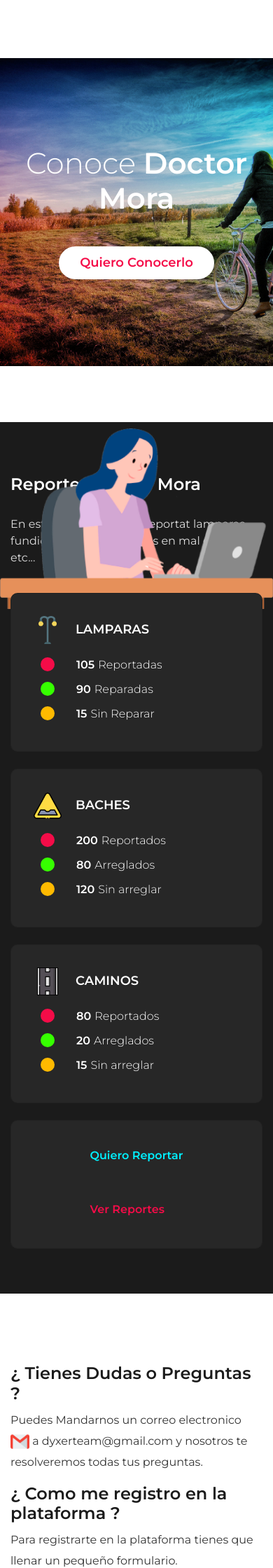
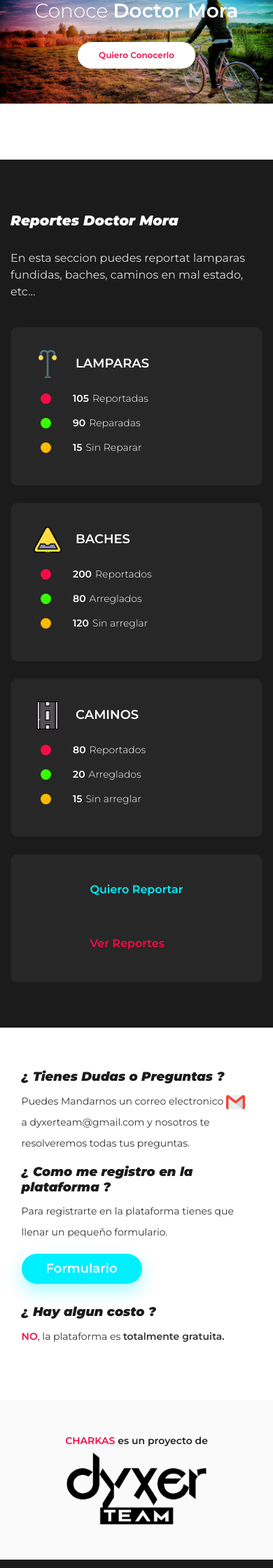
Before and after one commit to cesarpgasuz/charkas, a PHP site: page / in a window 390 px wide. Shown: the part 2680-4920 px from the top of the page at 70% size. Run offline with PHP 8.4, Linux system fonts and the light colour scheme.

Commit message:
version 0.0.2
se termino el landingpage, se comenzara con el siguiente paso.

```diff
--- a/css/styles.css
+++ b/css/styles.css
@@ -316,7 +316,7 @@
 
 .conoce{
 	min-height: 440px;
-	background: url(../img/conoce.jpg) center center no-repeat;
+	background: url(../img/gbi.jpg) center center no-repeat;
 	background-size: cover;
 	text-align: center;
 	display: flex;
@@ -434,8 +434,8 @@
 	align-items: center;
 }
 .reportes .information-r .card ul li span{
-	height: 20px;
-	width: 20px;
+	height: 15px;
+	width: 15px;
 	display: inline-block;
 	-moz-border-radius:10px;
 	-webkit-border-radius:10px;
@@ -501,8 +501,9 @@
 }
 .dudas h5{
 	font-size: 24px;
-	font-weight: 600;
+	font-weight: 900;
 	color: var(--nf);
+	font-style: italic;
 }
 .dudas p{
 	font-size: 16px;
@@ -556,7 +557,7 @@
 
 /* --------- seccion dyxer ------------*/
 .dyxer{
-	min-height: 400px;
+	height: auto;
 	width: 100%;
 	padding: 100px 0;
 	background: #fafafa;
@@ -687,7 +688,10 @@
 	.information-dest .c1 h3 {
 		margin-bottom: 0;
 	}
-	/*-------------------------------------------------------poner aqui--------------------*/
+
+	.information-dest {
+		padding-top: 60px;
+	}
 
 	.information-dest .servicios{
 		padding-left: 2.5%;
@@ -721,9 +725,53 @@
 	}
 
 
+	/*---- seccion conoce -----------*/
 
-	.information-dest .relle{
-		display: block;
+	.conoce{
+		min-height: 300px;
+		margin-top: 0;
+	}
+
+	.conoce h3 {
+		font-size: 36px;
+	}
+
+	/*----- seccion reportes ---*/
+	.reportes .image{
+		display: none;
+	}
+
+
+	/*---- seccion dudas ---*/
+	.dudas {
+		padding: 80px 0;
+	}
+	.dudas .people{
+		text-align: center;
+		display: flex;
+		justify-content: center;
+	}
+	.dudas .people img{
+		width: 400px;
+		margin-top: 5%;
+	}
+
+	/* --- seccion dyxer ----*/
+
+	.dyxer{
+		padding: 50px 0;
+	}
+	.dyxer h6{
+		font-size: 14px;
+		font-weight: 600;
+	}
+	.dyxer img{
+		width: 200px;
+	}
+
+	/*--- seccion pie ---*/
+	.pie h6 {
+		font-size: 14px;
 	}
 
 
@@ -802,6 +850,9 @@
 
 	/* ---- seccion informacion destacada */
 
+	.information-dest {
+		padding-top: 30px;
+	}
 
 	.information-dest img{
 		width: 50px;
@@ -834,6 +885,40 @@
 	.tarjetas-r h2 img, .eventos h2 img, .information-dest h2 img, .reportes h2 img{
 		display: none;
 	}
+	.tarjetas-r h2, .eventos h2, .information-dest h2, .reportes h2{
+		font-weight: 900;
+		font-style: italic;
+	}
+
+
+	/* ----- seccion conoce ---------*/
+	.conoce{
+		min-height: 200px;
+		margin-top: 0;
+	}
+
+	.conoce h3 {
+		font-size: 28px;
+	}
+
+
+	.conoce a {
+		margin-top: 20px;
+		font-size: 12px;
+	}
+
+
+	/*---- seccion reportes -----*/
+	.reportes .information-r .card ul li {
+		font-size: 14px;
+
+	}
+	/*--- dudas ----*/
+
+	.dudas .people img{
+		display: none;
+	}
+
 
 
 }
@@ -903,7 +988,7 @@
 	}
 
 	.information-dest .c2, .information-dest .c3{
-		width: 45%;
+		width: 48%;
 	}
 
 	.information-dest .c2 {
@@ -919,6 +1004,29 @@
 
 		padding-top: 20px;
 	}
+
+	/* ----- estilos para los titulos de tarjetas rapidas eventos informacion destacada y reportes ---*/
+	.tarjetas-r h2, .eventos h2, .information-dest h2, .reportes h2{
+		font-size: 20px;
+	}
+
+	/*  --- seccion dudas ---*/
+	/*---- seccion dudas ---*/
+	.dudas {
+		padding: 60px 4%;
+	}
+	.dudas h5 {
+		font-size: 18px;
+	}
+	.dudas p {
+		font-size: 14px;
+	}
+
+	/* --- seccion pie ----*/
+	.pie h6 {
+		font-size: 12px;
+	}
+
 
 }
 
@@ -1007,6 +1115,7 @@
 }
 
 @media screen and (max-width: 384px){
+
 	/* ---- seccion enventos ---*/
 	.eventos .eventos-card{
 		height: 180px;
@@ -1014,7 +1123,14 @@
 	}
 	.eventos .eventos-card .infor-eve h4{
 		font-size: 16px;
+	}
 
+	/*---- seccion conoce ---*/
+	.conoce h3 {
+		font-size: 24px;
+	}
+	.conoce a {
+		margin-top: 10px;
 	}
 
 
@@ -1050,6 +1166,19 @@
 		font-size: 12px;
 	}
 
+
+	/*---- informacion destacada ----*/
+	.information-dest img {
+		width: 35px;
+	}
+
+}
+
+@media screen and (max-width: 329px){
+	.pie h6 {
+		font-size: 11px;
+	}
+
 }
 
 @media screen and (max-width: 304px){
--- a/index.html
+++ b/index.html
@@ -104,10 +104,11 @@
 			<li data-target="#carouselExampleIndicators" data-slide-to="0" class="active"></li>
 			<li data-target="#carouselExampleIndicators" data-slide-to="1"></li>
 			<li data-target="#carouselExampleIndicators" data-slide-to="2"></li>
+			<li data-target="#carouselExampleIndicators" data-slide-to="3"></li>
 		  </ol>
 		  <div class="carousel-inner">
 			<div class="carousel-item active eventos-card" >
-			  <div class="infor-eve"  style="background: url(img/event/espuma.jpg) center center no-repeat; background-size: cover;">
+			  <div class="infor-eve"  style="background: url(img/event/f-espuma.jpg) center center no-repeat; background-size: cover;">
 					<h4>Fiesta de espuma</h4>
 				  	<p>Lorem ipsum dolor sit amet, consectetur adipiscing elit, sed do eiusmod tempor incididunt ut labore et dolore magna aliqua.</p>
 					<br>
@@ -115,7 +116,7 @@
 				</div>
 			</div>
 			<div class="carousel-item eventos-card" >
-			  <div class="infor-eve"  style="background: url(img/event/car.jpg) center center no-repeat; background-size: cover;">
+			  <div class="infor-eve"  style="background: url(img/event/carnitas.jpg) center center no-repeat; background-size: cover;">
 				<h4>Feria de las Carnitas</h4>
 				  	<p>Ut enim ad minim veniam, quis nostrud exercitation ullamco laboris nisi ut aliquip ex ea commodo consequat.</p>
 					<br>
@@ -124,8 +125,17 @@
 				</div>
 			</div>
 			<div class="carousel-item eventos-card">
-			  <div class="infor-eve"  style="background: url(img/event/da.jpg) center center no-repeat; background-size: cover;">
+			  <div class="infor-eve"  style="background: url(img/event/dd.jpg) center center no-repeat; background-size: cover;">
 				<h4>Concierto Daddy Yankee</h4>
+				  	<p>Sed ut perspiciatis unde omnis iste natus error sit voluptatem accusantium doloremque laudantium, ap eaque.</p>
+					<br>
+				  <span>35 de Agosto</span>
+
+				</div>
+			</div>
+			  <div class="carousel-item eventos-card">
+			  <div class="infor-eve"  style="background: url(img/event/salto.jpg) center center no-repeat; background-size: cover;">
+				<h4>Gran Salto</h4>
 				  	<p>Sed ut perspiciatis unde omnis iste natus error sit voluptatem accusantium doloremque laudantium, ap eaque.</p>
 					<br>
 				  <span>35 de Agosto</span>
@@ -228,12 +238,12 @@
 	  	<div class="container">
 
 			<div class="row">
-				<div class="col-lg-5">
+				<div class="col-lg-5 col-md-12">
 				<h2><img src="img/en-linea.png" class="img-fluid" alt="" width="64px">Reportes Doctor Mora</h2>
 				<p>En esta seccion puedes reportat lamparas fundidas, baches, caminos en mal estado, etc...</p>
 					<img src="img/girl-report.png" class="img-fluid image" alt="">
 				</div>
-				<div class="col-lg-7 information-r">
+				<div class="col-lg-7 col-md-12 information-r">
 
 					<div class="row row-cols-1 row-cols-md-2">
 					  <div class="col mb-4">
@@ -303,7 +313,7 @@
 	  <section class="dudas">
 	  	<div class="container">
 			<div class="row">
-				<div class="col-lg-7">
+				<div class="col-lg-7 col-md-12">
 					<h5>¿ Tienes Dudas o Preguntas ?</h5>
 					<p>Puedes Mandarnos un correo electronico <img src="img/mail.png" class="img-fluid" alt="" width="27px"> a dyxerteam@gmail.com y nosotros te resolveremos todas tus preguntas.</p>
 					<h5>¿ Como me registro en la plataforma ?</h5>
@@ -312,7 +322,7 @@
 					<h5>¿ Hay algun costo ?</h5>
 					<p><span>NO</span>, la plataforma es <strong>totalmente gratuita.</strong></p>
 				</div>
-				<div class="col-lg-5 people">
+				<div class="col-lg-5 col-md-12 people">
 					<img src="img/people.png" class="img-fluid" alt="">
 				</div>
 			</div>
```
Also changed, not shown: img/amico.png (deleted), img/conoce.jpg (deleted), img/event/car.JPG (deleted), img/event/carnitas.jpg (added), img/event/da.jpg (deleted), img/event/dd.jpg (added), img/event/de.jpg (deleted), img/event/espuma.jpg (deleted), img/event/f-espuma.jpg (added), img/event/fe.jpg (deleted), img/event/feria.jpg (added), img/event/salto.jpg (added), img/gbi.jpg (added), img/ph.jpg (deleted).
